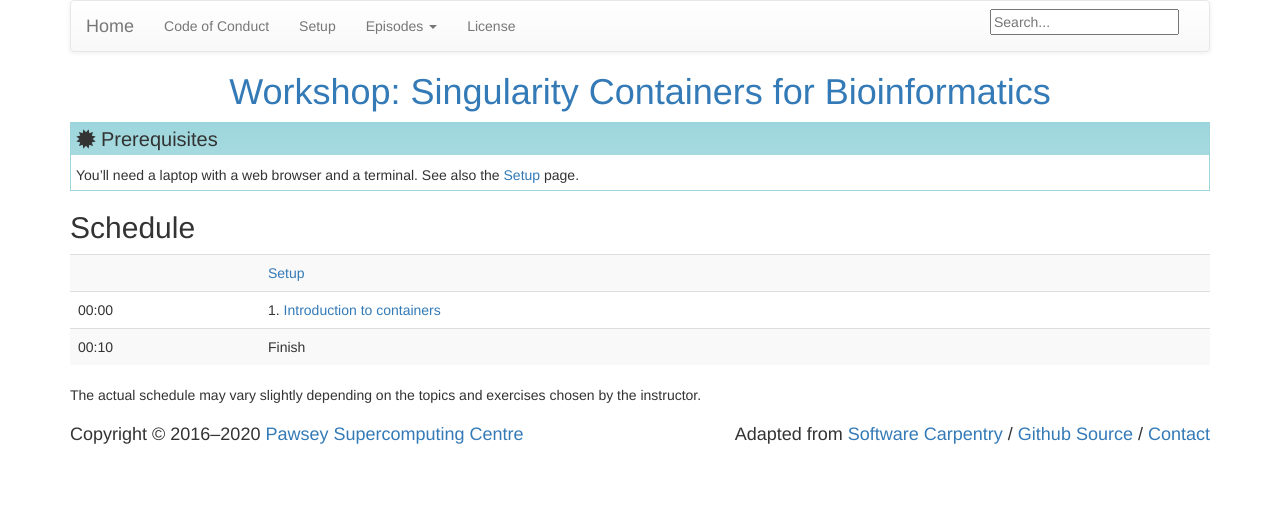
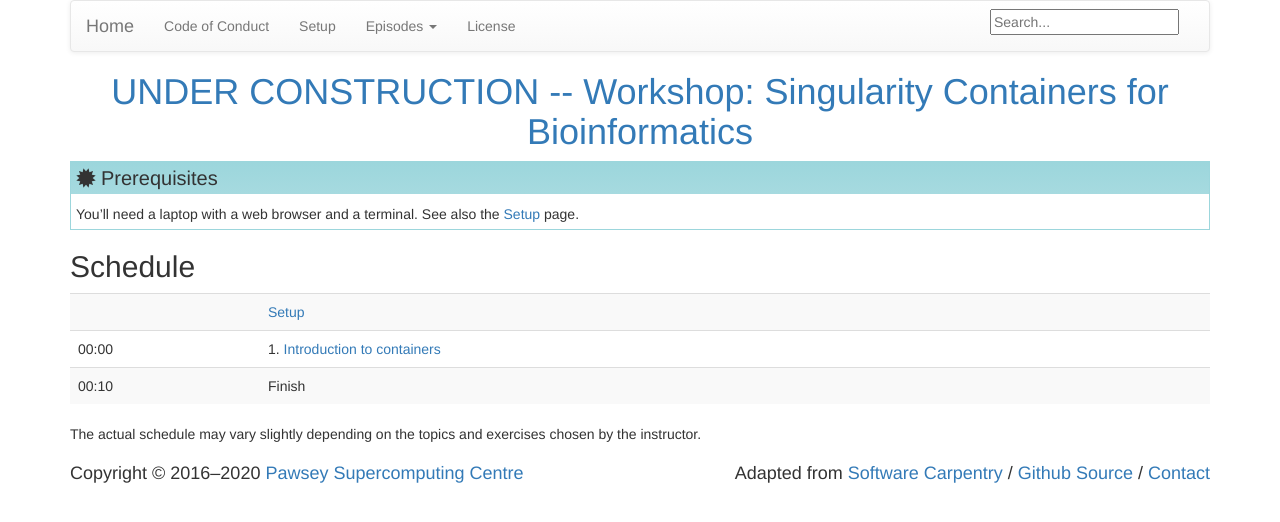
Before and after one commit to PawseySC/containers-bioinformatics-workshop, a Jekyll site: the page built from index.md, in a window 1280 px wide. Shown: the top 522 px of the page. Built offline with Jekyll 4.4.1, drawn with Linux system fonts in a browser that asks for light colours.

Commit message:
under construction

```diff
--- a/_config.yml
+++ b/_config.yml
@@ -6,7 +6,7 @@
 carpentry: "swc"
 
 # Overall title for pages.
-title: "Workshop: Singularity Containers for Bioinformatics"
+title: "UNDER CONSTRUCTION -- Workshop: Singularity Containers for Bioinformatics"
 
 # Contact.  This *must* include the protocol: if it's an email
 # address, it must look like "mailto:lessons@software-carpentry.org",
```
